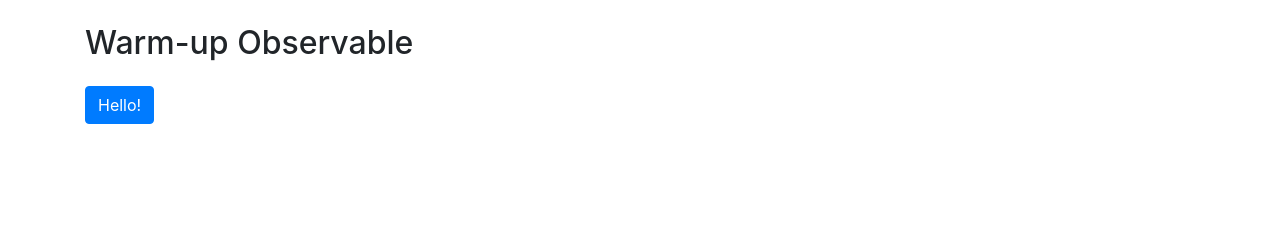
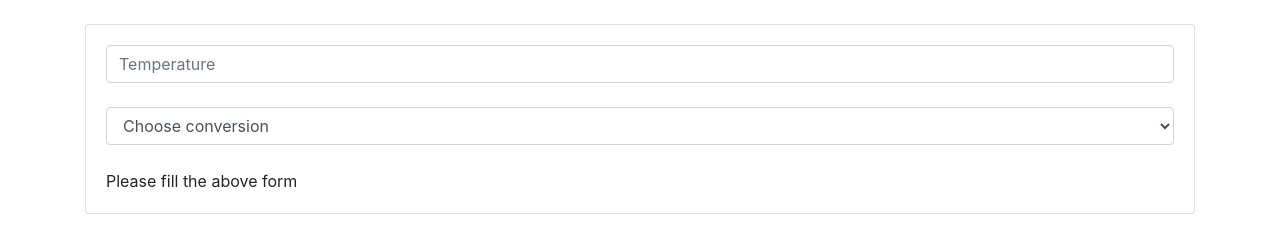
Before and after one commit to thomasbaynes/rxjscrash---end-s28, a website: page index.html in a window 1280 px wide. Drawn offline with nearby package versions, Linux system fonts and the light colour scheme.

Commit message:
2 files modified

```diff
--- a/index.html
+++ b/index.html
@@ -1,7 +1,17 @@
 <link rel="stylesheet" href="https://stackpath.bootstrapcdn.com/bootstrap/4.5.2/css/bootstrap.min.css" />
 
 <div class="container">
-  <h2 class="my-4">Warm-up Observable</h2>
-
-  <button id="trigger" class="btn btn-primary">Hello!</button>
+  <div class="card my-4">
+    <div class="card-body">
+      <input id="temperature-input" class="form-control" placeholder="Temperature" />
+      <br />
+      <select id="conversion-dropdown" class="form-control">
+      <option value="">Choose conversion</option>
+      <option value="f-to-c">°F -> °C</option>
+      <option value="c-to-f">°C -> °F</option>
+    </select>
+      <br />
+      <p class="card-text" id="result-text">Please fill the above form</p>
+    </div>
+  </div>
 </div>
```
Also changed, not shown: index.ts (+34 -16 lines).
